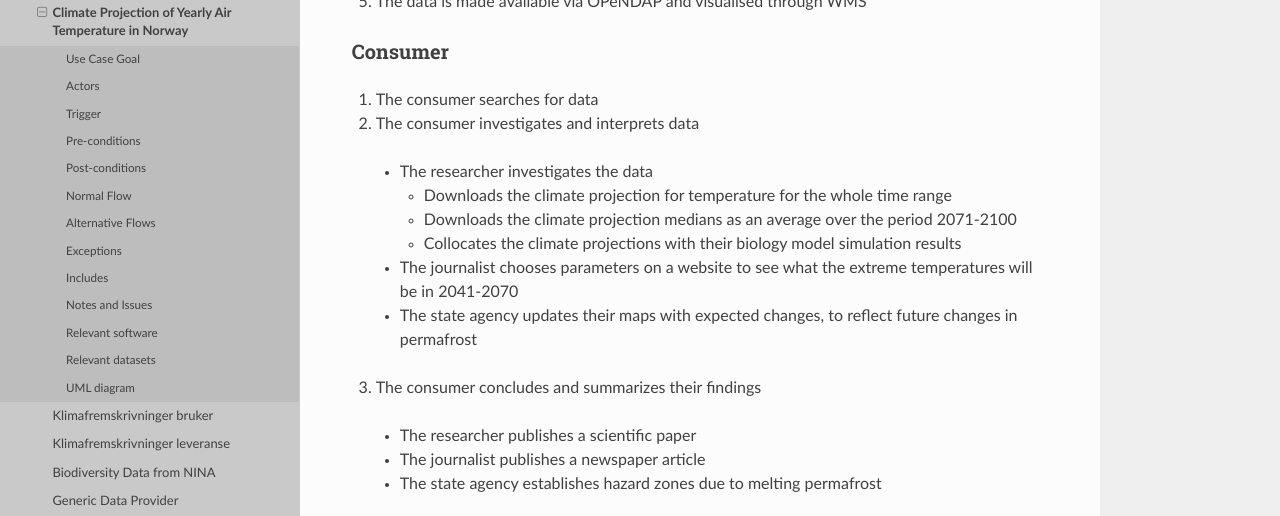
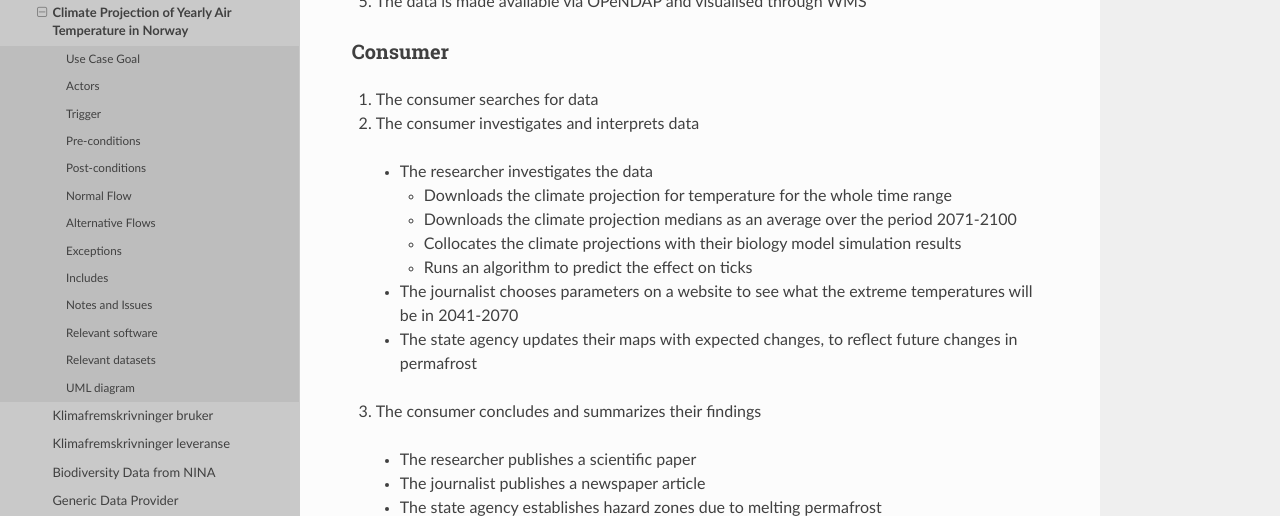
Before and after one commit to metno/S-ENDA-documentation, a Sphinx documentation site: the page built from source/use_case_climate_projection.rst, in a window 1280 px wide and 900 px high, scrolled down 2822 px, cut to the strip 0-516 px from the top of the window. Built offline with Sphinx 7.4.7 and the Read the Docs theme 2.0.0, drawn with Linux system fonts in a browser that asks for light colours.

Commit message:
#210: minor addition

```diff
--- a/source/use_case_climate_projection.rst
+++ b/source/use_case_climate_projection.rst
@@ -134,6 +134,7 @@ Consumer
     * Downloads the climate projection for temperature for the whole time range
     * Downloads the climate projection medians as an average over the period 2071-2100
     * Collocates the climate projections with their biology model simulation results
+    * Runs an algorithm to predict the effect on ticks
 
   * The journalist chooses parameters on a website to see what the extreme temperatures will be in 2041-2070
   * The state agency updates their maps with expected changes, to reflect future changes in permafrost
```
